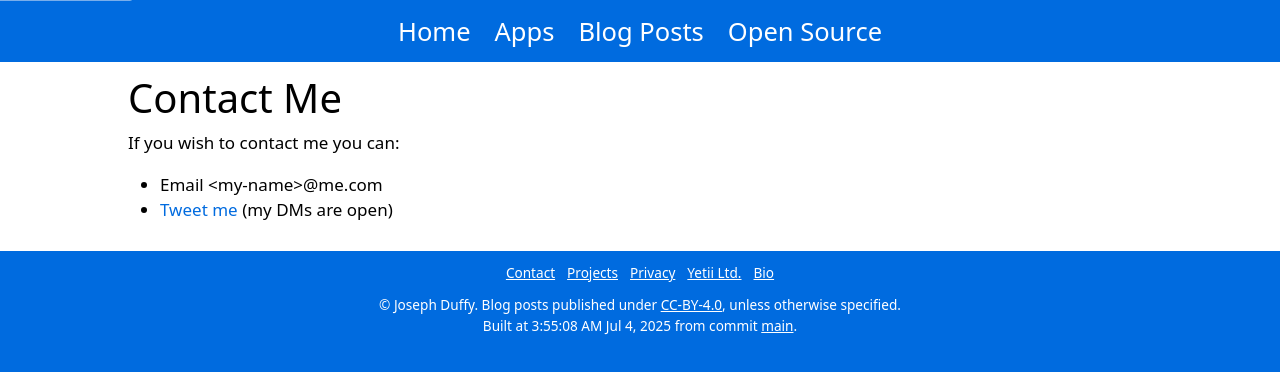
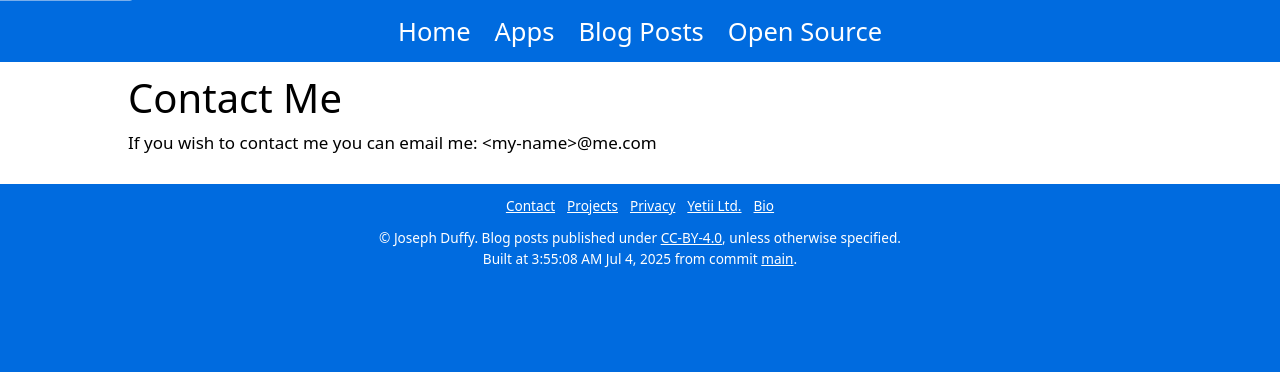
Before and after one commit to JosephDuffy/josephduffy.co.uk, a Next.js app: page /contact in a window 1280 px wide. Shown: the top 372 px of the page. Built offline with nearby package versions, Linux system fonts and the light colour scheme.

Commit message:
Remove Twitter from contact page, block from robots

```diff
--- a/pages/contact/index.tsx
+++ b/pages/contact/index.tsx
@@ -8,18 +8,10 @@ const ContactPage: NextPage = () => {
       <Head>
         <title>Contact - Joseph Duffy</title>
         <meta name="description" content="Methods of contacting Joseph Duffy" />
+        <meta name="robots" content="noindex" />
       </Head>
       <h1>Contact Me</h1>
-      <p>If you wish to contact me you can:</p>
-      <ul>
-        <li>Email &lt;my-name&gt;@me.com</li>
-        <li>
-          <a href="/twitter" title="Joseph Duffy's Twitter">
-            Tweet me
-          </a>{" "}
-          (my DMs are open)
-        </li>
-      </ul>
+      <p>If you wish to contact me you can email me: &lt;my-name&gt;@me.com</p>
     </Page>
   )
 }
```
